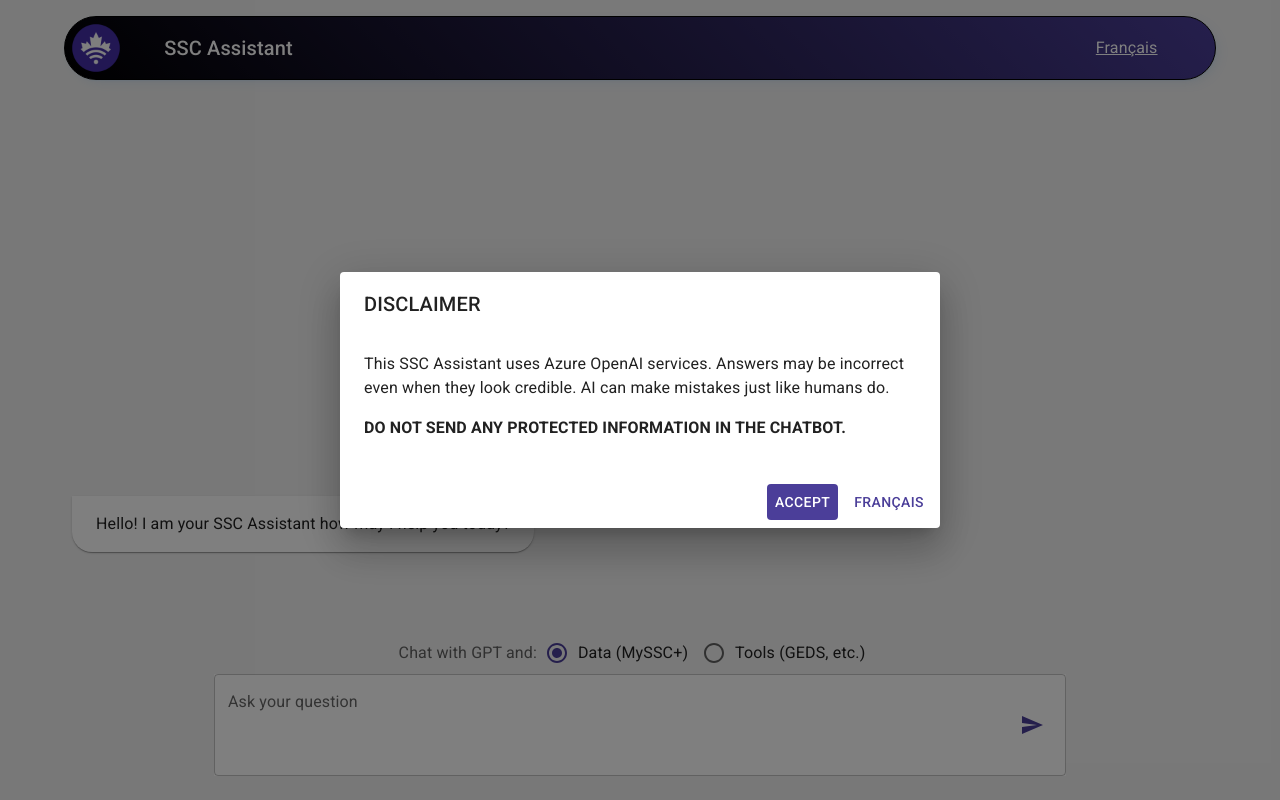
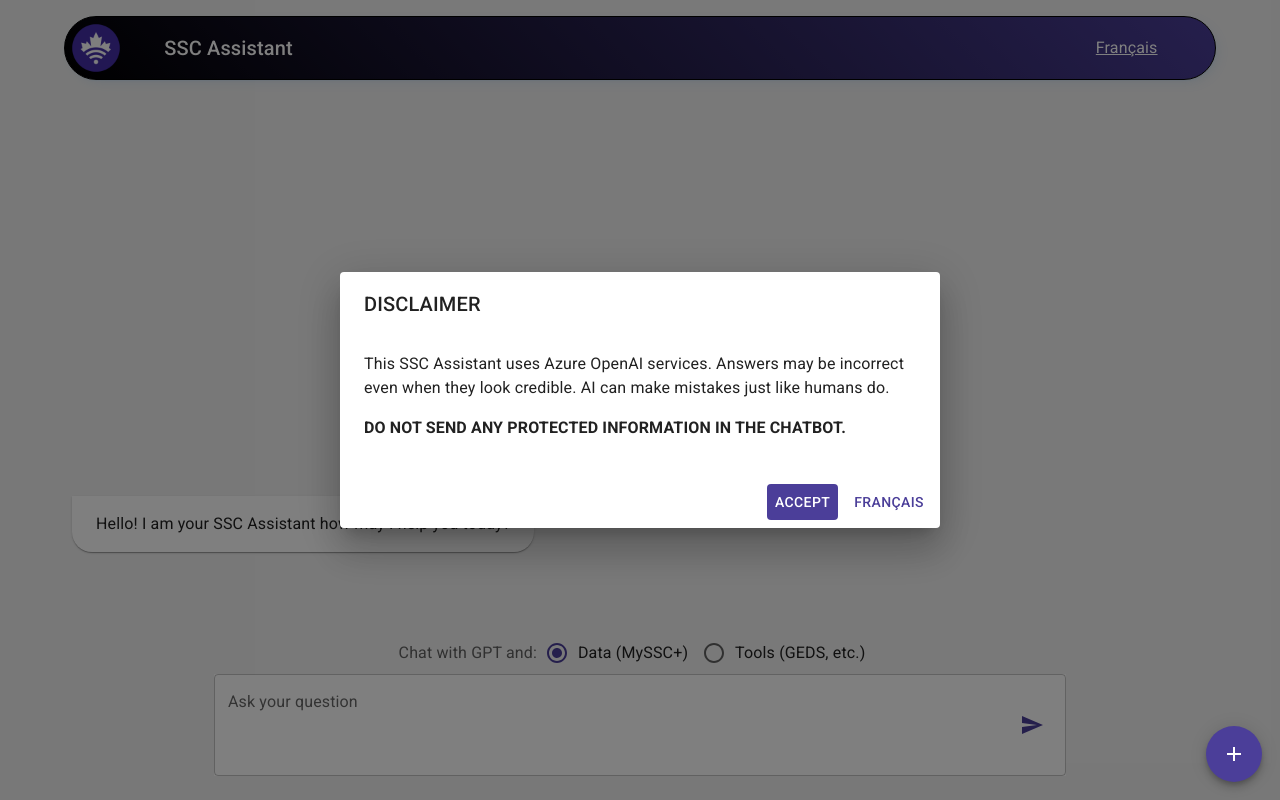
Before and after one commit to dto-btn/ssc-assistant, a React (Vite) app in the folder app/frontend/: page / in a window 1280 px wide. Built offline with nearby package versions, Linux system fonts and the light colour scheme.

Commit message:
Added dial with clear chat and history cookie

```diff
--- a/app/frontend/src/App.tsx
+++ b/app/frontend/src/App.tsx
@@ -4,7 +4,8 @@
 import { ChangeEvent, Fragment, useEffect, useRef, useState } from 'react';
 import { useTranslation } from 'react-i18next';
 import { completionMySSC } from './api/api';
-import { AssistantBubble, ChatInput, TopMenu, UserBubble, Disclaimer} from './components';
+import { AssistantBubble, ChatInput, TopMenu, UserBubble, Disclaimer, Dial} from './components';
+import Cookies from 'js-cookie';
 
 const mainTheme = createTheme({
   palette: {
@@ -79,7 +80,11 @@
     };
 
     //update current chat window with the message sent..
-    setCompletions(prevCompletions => [...prevCompletions, userCompletion, responsePlaceholder]);
+    setCompletions(prevCompletions => {
+      const updatedCompletions = [...prevCompletions, userCompletion, responsePlaceholder];
+      saveChatHistory(updatedCompletions); // Save chat history to cookie
+      return updatedCompletions;
+    });
 
     try{
       const completionResponse = await completionMySSC({request: request, updateLastMessage: updateLastMessage, chatWith: chatWith});
@@ -94,6 +99,7 @@
             context: completionResponse.message.context
           },
         }
+        saveChatHistory(updatedCompletions); // Save chat history to cookie
         return updatedCompletions;
       })
 
@@ -141,6 +147,27 @@
   }, [i18n.language]);
 
   useEffect(() => chatMessageStreamEnd.current?.scrollIntoView({ behavior: "smooth" }), [completions[completions.length-1].message.content]);
+
+  // Load chat history from cookie when app starts
+  useEffect(() => {
+    const savedChatHistory = Cookies.get('chatHistory');
+    if (savedChatHistory) {
+      setCompletions(JSON.parse(savedChatHistory));
+    } else {
+      setCompletions([welcomeMessage]);
+    }
+  }, []);
+
+  const saveChatHistory = (chatHistory: Completion[]) => {
+    Cookies.set('chatHistory', JSON.stringify(chatHistory), { expires: 7 });
+  };
+
+  const handleClearChat = () => {
+    setCompletions([welcomeMessage]); // This will reset the chat to the initial state.
+    Cookies.remove('chatHistory'); // This will clear the chat history cookie.
+  };
+
+
   return (
     <>
       <ThemeProvider theme={mainTheme}>
@@ -200,6 +227,7 @@
             {errorMessage}
           </Alert>
         </Snackbar>
+        <Dial onClearChat={handleClearChat} />
         <Disclaimer />
       </ThemeProvider>
     </>
--- /dev/null
+++ b/app/frontend/src/components/Dial.tsx
@@ -0,0 +1,45 @@
+import React from 'react';
+import { SpeedDial, SpeedDialAction, SpeedDialIcon } from '@mui/material';
+import DeleteIcon from '@mui/icons-material/Delete';
+
+export interface DialProps {
+  onClearChat: () => void; // This function will be passed as a prop to handle the "Clear Chat" action.
+}
+
+export const Dial: React.FC<DialProps> = ({ onClearChat }) => {
+  const [open, setOpen] = React.useState(false);
+
+  const handleClose = () => {
+    setOpen(false);
+  };
+
+  const handleOpen = () => {
+    setOpen(true);
+  };
+
+  const actions = [
+    { icon: <DeleteIcon />, name: 'Clear Chat', handler: onClearChat },
+  ];
+
+  return (
+    <div style={{ position: 'fixed', bottom: '16px', right: '16px', zIndex: 2000 }}>
+      <SpeedDial
+        ariaLabel="SpeedDial"
+        sx={{ position: 'absolute', bottom: 2, right: 2 }}
+        icon={<SpeedDialIcon />}
+        onClose={handleClose}
+        onOpen={handleOpen}
+        open={open}
+      >
+        {actions.map((action) => (
+          <SpeedDialAction
+            key={action.name}
+            icon={action.icon}
+            tooltipTitle={action.name}
+            onClick={action.handler}
+          />
+        ))}
+      </SpeedDial>
+    </div>
+  );
+};
--- a/app/frontend/src/components/index.tsx
+++ b/app/frontend/src/components/index.tsx
@@ -3,3 +3,4 @@
 export { UserBubble } from './UserBubble';
 export { TopMenu } from './TopMenu';
 export { Disclaimer } from './Disclaimer';
+export { Dial } from './Dial';
```
